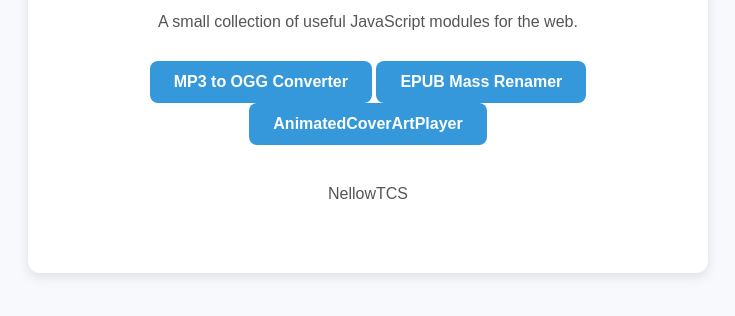
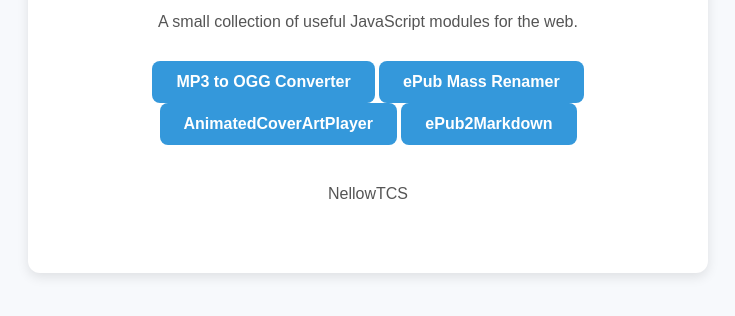
Before and after one commit to NellowTCS/MiniRepos, a plain HTML site: page index.html in a window 1280 px wide. Shown: the part 314-630 px from the top of the page, without its empty margins (272-1007 px from the left). Drawn offline with Linux system fonts and the light colour scheme.

Commit message:
Update index.html

```diff
--- a/index.html
+++ b/index.html
@@ -70,8 +70,9 @@
     <p>A small collection of useful JavaScript modules for the web.</p>
     <button id="install-button" hidden>Install App</button>
     <a class="module-link" href="./mp3toOGGConverter/index.html">MP3 to OGG Converter</a>
-    <a class="module-link" href="./EPUB Mass Renamer/index.html">EPUB Mass Renamer</a>
+    <a class="module-link" href="./EPUB Mass Renamer/index.html">ePub Mass Renamer</a>
     <a class="module-link" href="./ACAPlayer/index.html">AnimatedCoverArtPlayer</a>
+    <a class="module-link" href="./ACAPlayer/index.html">ePub2Markdown</a>
 
     <footer>
       <p>NellowTCS</p>
```
